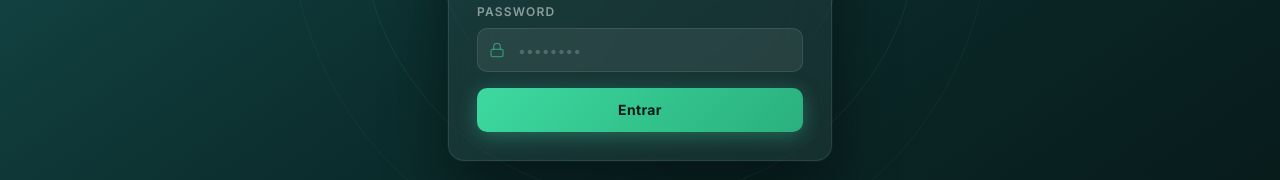
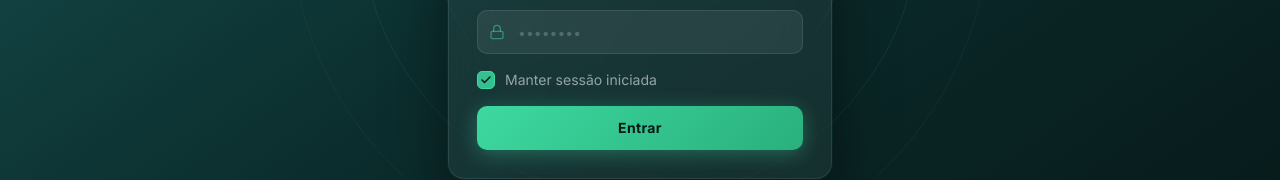
Before and after one commit to miguelopess/smores-2.0, a React (Vite) app: page / in a window 1280 px wide. Shown: the part 481-661 px from the top of the page. Built offline with nearby package versions, Linux system fonts and the light colour scheme; no server answers.

Commit message:
feat: add remember me / persistent session toggle

```diff
--- a/src/lib/AuthContext.jsx
+++ b/src/lib/AuthContext.jsx
@@ -9,14 +9,9 @@ export const AuthProvider = ({ children }) => {
   const [isLoadingAuth, setIsLoadingAuth] = useState(true);
 
   useEffect(() => {
-    // Check current session on mount
-    supabase.auth.getSession().then(({ data: { session } }) => {
-      if (session?.user) {
-        fetchProfile(session.user.id);
-      } else {
-        setIsLoadingAuth(false);
-      }
-    });
+    // Capture BEFORE setting the flag — null means fresh browser start
+    const tabWasActive = sessionStorage.getItem('homi_tab_active');
+    sessionStorage.setItem('homi_tab_active', '1');
 
     // Listen for auth state changes (login, logout, token refresh)
     const { data: { subscription } } = supabase.auth.onAuthStateChange((_event, session) => {
@@ -25,6 +20,22 @@ export const AuthProvider = ({ children }) => {
       } else {
         setUser(null);
         setIsAuthenticated(false);
+        setIsLoadingAuth(false);
+      }
+    });
+
+    // Check current session on mount
+    supabase.auth.getSession().then(async ({ data: { session } }) => {
+      if (session?.user) {
+        const remember = localStorage.getItem('homi_remember') !== '0'; // default true
+        if (!remember && !tabWasActive) {
+          // Fresh browser start + user opted out of persistent session
+          await supabase.auth.signOut();
+          // onAuthStateChange will clean up state
+        } else {
+          fetchProfile(session.user.id);
+        }
+      } else {
         setIsLoadingAuth(false);
       }
     });
--- a/src/pages/Login.jsx
+++ b/src/pages/Login.jsx
@@ -3,7 +3,7 @@ import { supabase } from '@/api/supabaseClient';
 import { Button } from '@/components/ui/button';
 import { Input } from '@/components/ui/input';
 import { Label } from '@/components/ui/label';
-import { Loader2, Mail, Lock, AlertCircle } from 'lucide-react';
+import { Loader2, Mail, Lock, AlertCircle, Check } from 'lucide-react';
 
 const RING_SIZES = [700, 560, 420, 300];
 const RING_OPACITIES = [0.07, 0.11, 0.15, 0.19];
@@ -13,11 +13,14 @@ export default function Login() {
   const [password, setPassword] = useState('');
   const [error, setError] = useState('');
   const [loading, setLoading] = useState(false);
+  const [rememberMe, setRememberMe] = useState(true);
 
   const handleSubmit = async (e) => {
     e.preventDefault();
     setError('');
     setLoading(true);
+
+    localStorage.setItem('homi_remember', rememberMe ? '1' : '0');
 
     const { error: authError } = await supabase.auth.signInWithPassword({
       email,
@@ -166,6 +169,31 @@ export default function Login() {
               </div>
             </div>
 
+            {/* Remember me */}
+            <button
+              type="button"
+              onClick={() => setRememberMe((v) => !v)}
+              className="flex items-center gap-2.5 w-fit group"
+            >
+              <span
+                className="flex items-center justify-center w-4.5 h-4.5 rounded transition-all"
+                style={{
+                  width: 18,
+                  height: 18,
+                  minWidth: 18,
+                  background: rememberMe ? 'rgba(61,217,160,0.85)' : 'rgba(255,255,255,0.07)',
+                  border: rememberMe ? '1.5px solid #3dd9a0' : '1.5px solid rgba(255,255,255,0.2)',
+                  borderRadius: 5,
+                  transition: 'all 0.15s',
+                }}
+              >
+                {rememberMe && <Check className="w-3 h-3" style={{ color: '#071818', strokeWidth: 3 }} />}
+              </span>
+              <span className="text-sm" style={{ color: 'rgba(255,255,255,0.55)' }}>
+                Manter sessão iniciada
+              </span>
+            </button>
+
             {/* Error */}
             {error && (
               <div
```
